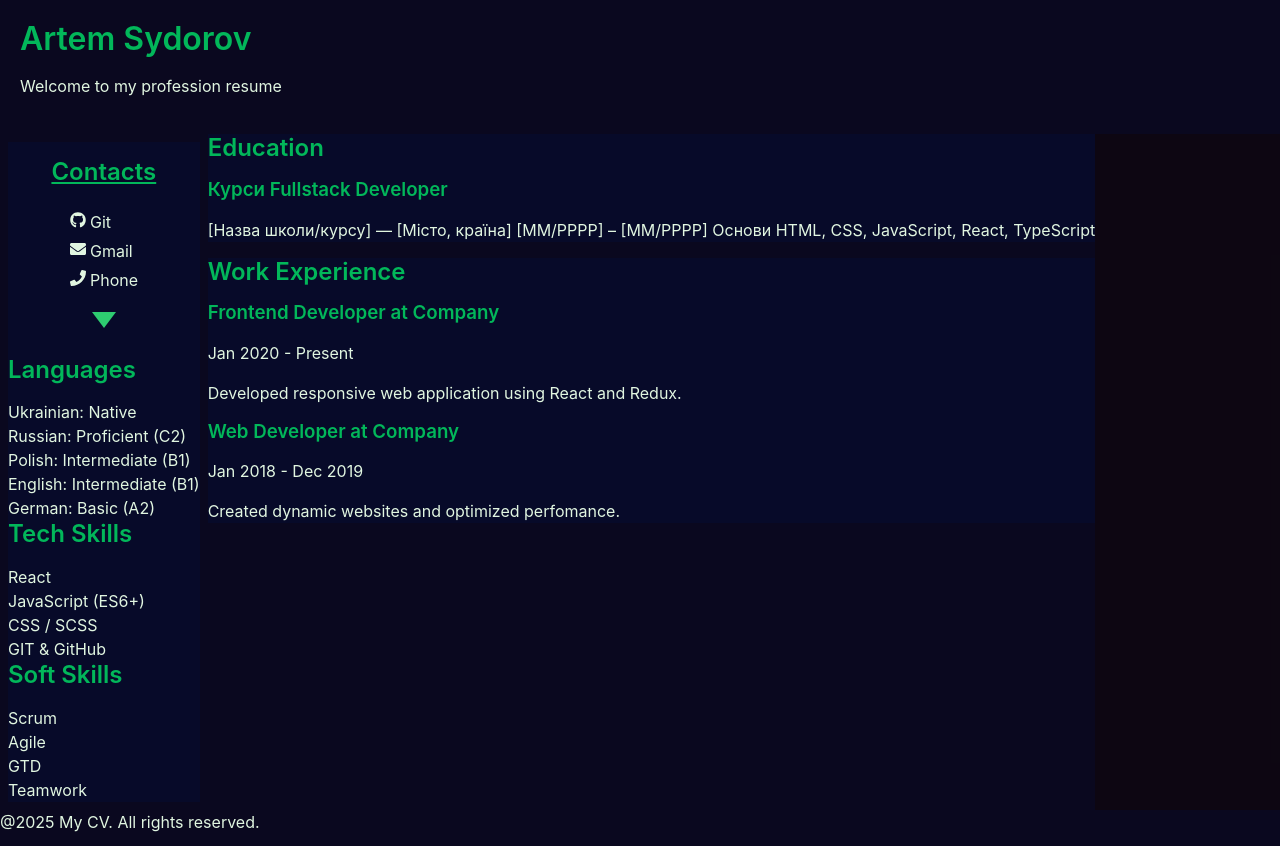
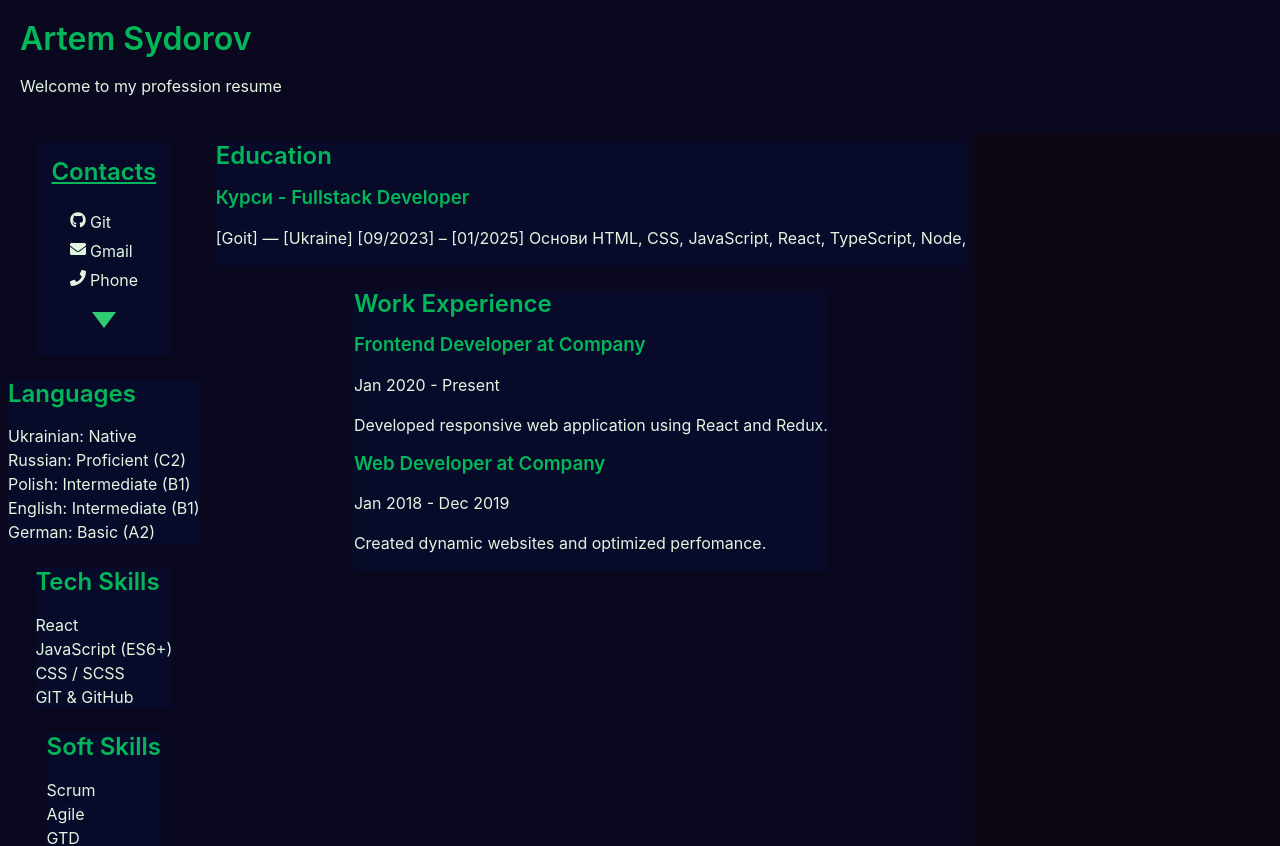
Before and after one commit to sydorovay/artem-sydorov-frontend-cv, a React (Vite) app: page / in a window 1280 px wide. Shown: the top 846 px of the page. Built offline with nearby package versions, Linux system fonts and the light colour scheme.

Commit message:
update Education section

```diff
--- a/src/components/sections/ExperienceSection/Education/Education.jsx
+++ b/src/components/sections/ExperienceSection/Education/Education.jsx
@@ -8,10 +8,10 @@ const Education = () => {
         <h2>Education</h2>
         <ul>
           <li>
-            <h3>Курси Fullstack Developer</h3>
-            <p>[Назва школи/курсу] — [Місто, країна]
-              [ММ/РРРР] – [ММ/РРРР]
-              Основи HTML, CSS, JavaScript, React, TypeScript</p>
+            <h3>Курси - Fullstack Developer</h3>
+            <p>[Goit] — [Ukraine]
+              [09/2023] – [01/2025]
+              Основи HTML, CSS, JavaScript, React, TypeScript, Node, </p>
           </li>
         </ul>
       </section>
--- a/src/components/sections/ExperienceSection/ExperienceSection.module.css
+++ b/src/components/sections/ExperienceSection/ExperienceSection.module.css
@@ -1,5 +1,9 @@
 
-.container {
-
+.experienceSection {
+  display: flex;
+    flex-direction: column;
+    align-items: center;
+    padding: 8px;
+    gap: 24px;
 
 }
--- a/src/components/sections/SkillsSection/SkillsSection.module.css
+++ b/src/components/sections/SkillsSection/SkillsSection.module.css
@@ -1,3 +1,7 @@
 .skillsSection {
+  display: flex;
+  flex-direction: column;
+  align-items: center;
  padding: 8px;
+ gap: 24px;
 }
```
